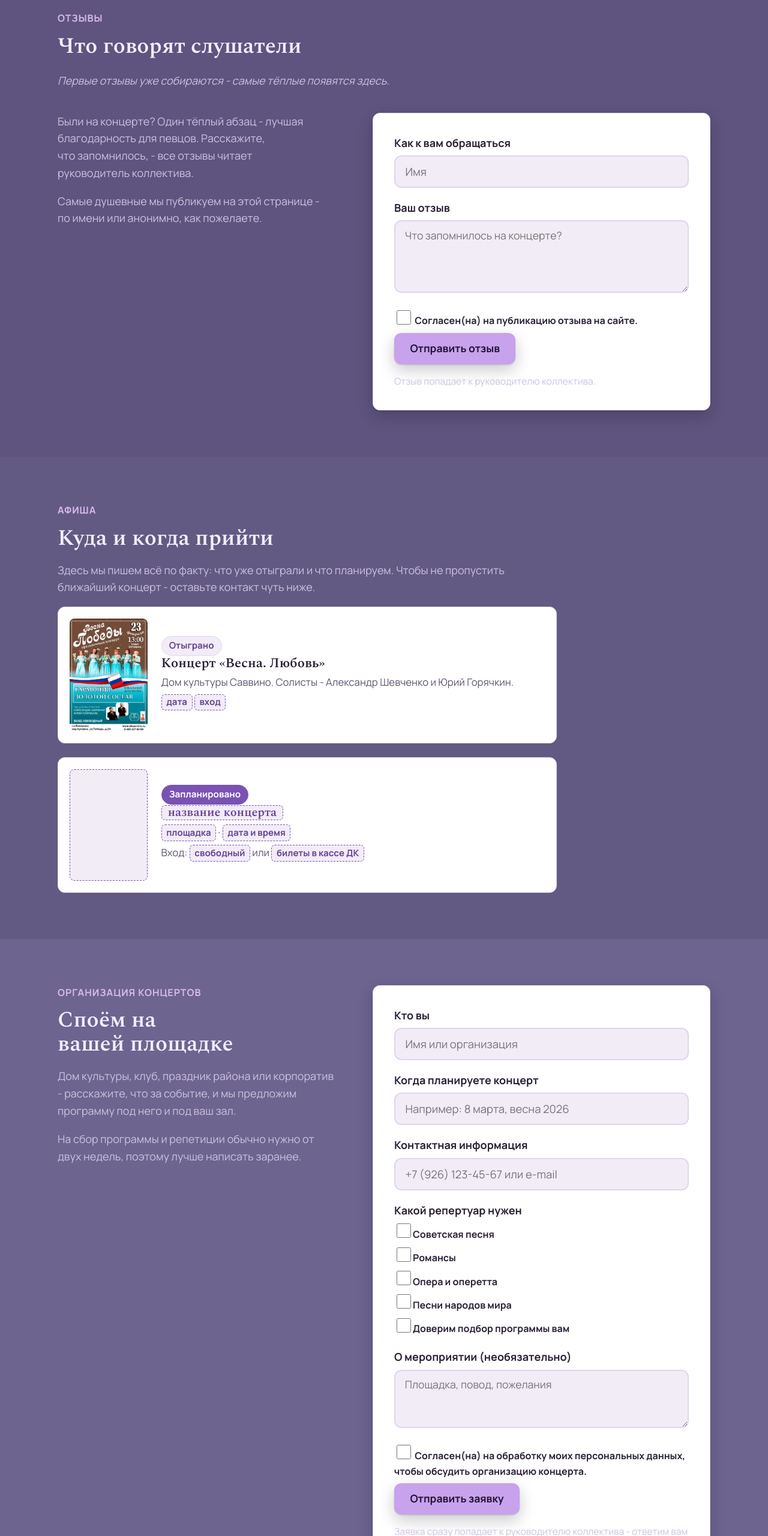
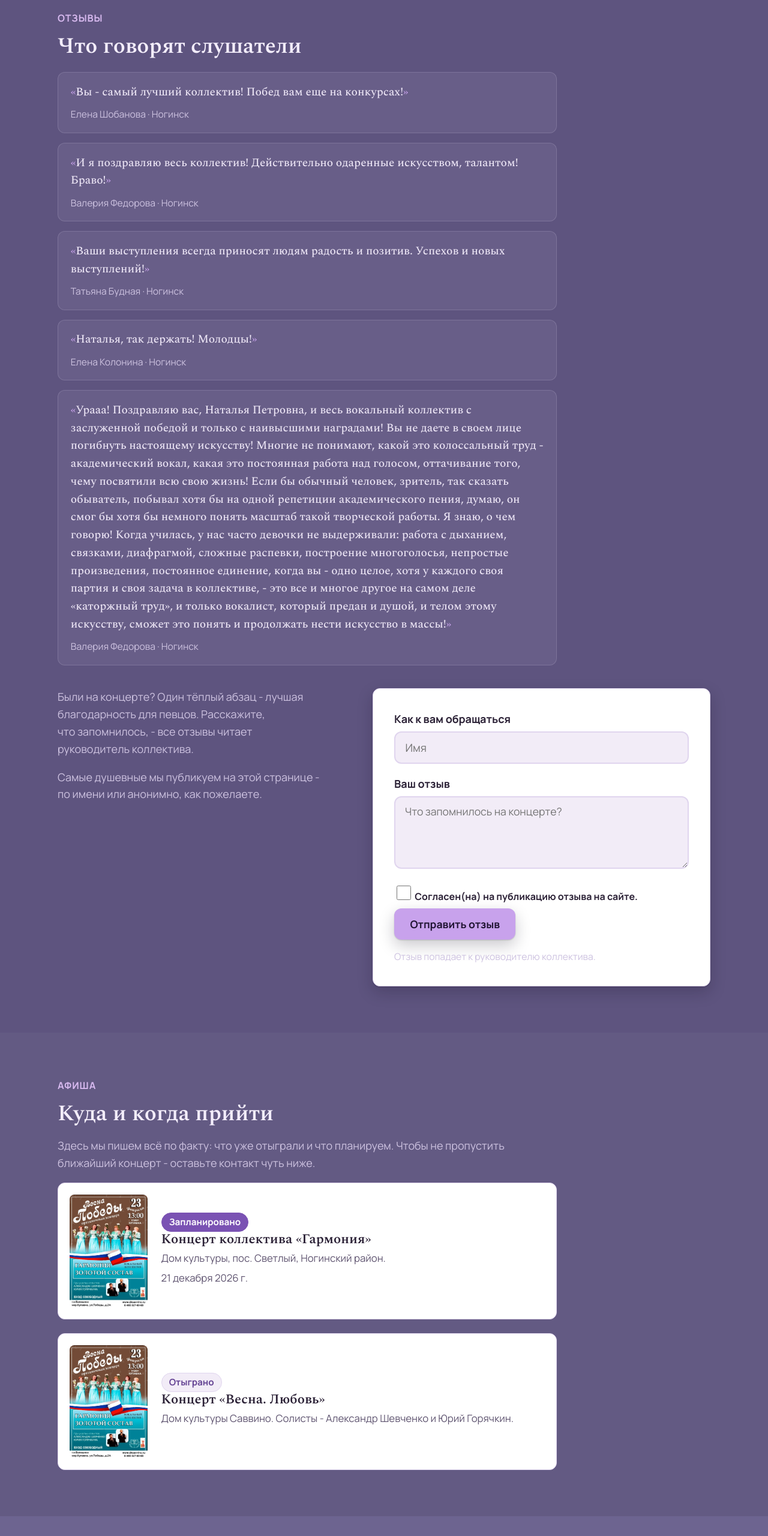
Before and after one commit to andpetzax-coder/garmoniya, a plain HTML site: page index.html in a window 1280 px wide. Shown: the part 4040-6600 px from the top of the page at 60% size. Drawn offline with Linux system fonts and the light colour scheme.

Commit message:
Боевой режим: Ногинск везде, афиша 21.12, отзывы, соцсети, телефон

```diff
--- a/index.html
+++ b/index.html
@@ -4,14 +4,14 @@
 <meta charset="utf-8">
 <meta name="robots" content="noindex, nofollow" data-publish>
 <meta name="viewport" content="width=device-width, initial-scale=1, viewport-fit=cover">
-<title>Гармония - народный вокальный коллектив · Электроугли · Афиша и видео</title>
+<title>Гармония - народный вокальный коллектив · Ногинск · Афиша и видео</title>
 <meta name="description" content="Концерты народного вокального коллектива «Гармония» в Ногинске: академический вокал и любимые песни - советская песня, романсы, оперетта. На сцене с 2000 года. Афиша, видео, контакты.">
 <meta property="og:type" content="website">
 <meta property="og:locale" content="ru_RU">
 <meta property="og:site_name" content="Гармония - народный вокальный коллектив">
-<meta property="og:title" content="Гармония - народный вокальный коллектив · Электроугли">
+<meta property="og:title" content="Гармония - народный вокальный коллектив · Ногинск">
 <meta property="og:description" content="Любимые песни в живом академическом исполнении. На сцене с 2000 года. Афиша концертов и видео выступлений.">
-<meta property="og:image" content="{{адрес-сайта}}/assets/og.jpg">
+<meta property="og:image" content="https://andpetzax-coder.github.io/garmoniya/assets/og.jpg">
 <meta property="og:image:width" content="1200">
 <meta property="og:image:height" content="630">
 <meta name="twitter:card" content="summary_large_image">
@@ -20,7 +20,7 @@
 <link rel="stylesheet" href="css/fonts.css">
 <link rel="stylesheet" href="css/site.css">
 <script type="application/ld+json">
-{"@context":"https://schema.org","@type":"MusicGroup","name":"Народный вокальный коллектив «Гармония»","description":"Академический вокал: хоры и арии из опер и оперетт, романсы, песни народов мира, советская песня. Основан в 2000 году, звание «Народный» - с 2010 года.","address":{"@type":"PostalAddress","addressLocality":"Электроугли, мкр. Светлый, Дом культуры","addressRegion":"Московская область","addressCountry":"RU"},"sameAs":["https://dk26.esgms.ru/media/item/317"]}
+{"@context":"https://schema.org","@type":"MusicGroup","name":"Народный вокальный коллектив «Гармония»","description":"Академический вокал: хоры и арии из опер и оперетт, романсы, песни народов мира, советская песня. Основан в 2000 году, звание «Народный» - с 2010 года.","address":{"@type":"PostalAddress","addressLocality":"Ногинск, пос. Светлый, Дом культуры","addressRegion":"Московская область","addressCountry":"RU"},"sameAs":["https://dk26.esgms.ru/media/item/317","https://vk.ru/id524733783","https://ok.ru/profile/400104556"]}
 </script>
 </head>
 <body>
@@ -182,13 +182,26 @@
       <span class="label">Отзывы</span>
       <h2>Что говорят слушатели</h2>
       <div class="quotes" data-quotes>
-        <!-- Лучшие отзывы публикуются карточками-цитатами. Шаблон одной карточки:
         <figure class="quote">
-          <blockquote>Текст отзыва</blockquote>
-          <figcaption>Имя · например: зрительница, Ногинск</figcaption>
+          <blockquote>Вы - самый лучший коллектив! Побед вам еще на конкурсах!</blockquote>
+          <figcaption>Елена Шобанова · Ногинск</figcaption>
         </figure>
-        Строку «совсем скоро» при этом удалите. -->
-        <p class="quotes__soon" data-quotes-soon>Первые отзывы уже собираются - самые тёплые появятся здесь.</p>
+        <figure class="quote">
+          <blockquote>И я поздравляю весь коллектив! Действительно одаренные искусством, талантом! Браво!</blockquote>
+          <figcaption>Валерия Федорова · Ногинск</figcaption>
+        </figure>
+        <figure class="quote">
+          <blockquote>Ваши выступления всегда приносят людям радость и позитив. Успехов и новых выступлений!</blockquote>
+          <figcaption>Татьяна Будная · Ногинск</figcaption>
+        </figure>
+        <figure class="quote">
+          <blockquote>Наталья, так держать! Молодцы!</blockquote>
+          <figcaption>Елена Колонина · Ногинск</figcaption>
+        </figure>
+        <figure class="quote">
+          <blockquote>Урааа! Поздравляю вас, Наталья Петровна, и весь вокальный коллектив с заслуженной победой и только с наивысшими наградами! Вы не даете в своем лице погибнуть настоящему искусству! Многие не понимают, какой это колоссальный труд - академический вокал, какая это постоянная работа над голосом, оттачивание того, чему посвятили всю свою жизнь! Если бы обычный человек, зритель, так сказать обыватель, побывал хотя бы на одной репетиции академического пения, думаю, он смог бы хотя бы немного понять масштаб такой творческой работы. Я знаю, о чем говорю! Когда училась, у нас часто девочки не выдерживали: работа с дыханием, связками, диафрагмой, сложные распевки, построение многоголосья, непростые произведения, постоянное единение, когда вы - одно целое, хотя у каждого своя партия и своя задача в коллективе, - это все и многое другое на самом деле «каторжный труд», и только вокалист, который предан и душой, и телом этому искусству, сможет это понять и продолжать нести искусство в массы!</blockquote>
+          <figcaption>Валерия Федорова · Ногинск</figcaption>
+        </figure>
       </div>
       <div class="contact__grid">
         <div>
@@ -221,21 +234,20 @@
       <p class="afisha__plan">Здесь мы пишем всё по факту: что уже отыграли и что планируем. Чтобы не пропустить ближайший концерт - оставьте контакт чуть ниже.</p>
       <div class="afisha">
         <article class="afisha__item">
+          <img src="assets/poster.webp" alt="Афиша концерта «Гармонии» в ДК пос. Светлый" width="760" height="1086" loading="lazy">
+          <div>
+            <span class="badge badge--live">Запланировано</span>
+            <h3>Концерт коллектива «Гармония»</h3>
+            <p>Дом культуры, пос. Светлый, Ногинский район.</p>
+            <p>21 декабря 2026 г.</p>
+          </div>
+        </article>
+        <article class="afisha__item">
           <img src="assets/poster.webp" alt="Афиша концерта «Весна. Любовь» в ДК Саввино" width="760" height="1086" loading="lazy">
           <div>
             <span class="badge">Отыграно</span>
             <h3>Концерт «Весна. Любовь»</h3>
             <p>Дом культуры Саввино. Солисты - Александр Шевченко и Юрий Горячкин.</p>
-            <p><span class="slot">дата</span> <span class="slot">вход</span></p>
-          </div>
-        </article>
-        <article class="afisha__item" aria-label="Шаблон будущей афиши">
-          <div class="afisha__placeholder"></div>
-          <div>
-            <span class="badge badge--live">Запланировано</span>
-            <h3><span class="slot">название концерта</span></h3>
-            <p><span class="slot">площадка</span> · <span class="slot">дата и время</span></p>
-            <p>Вход: <span class="slot">свободный</span> или <span class="slot">билеты в кассе ДК</span></p>
           </div>
         </article>
       </div>
@@ -250,6 +262,7 @@
         <h2>Споём на вашей площадке</h2>
         <p>Дом культуры, клуб, праздник района или корпоратив - расскажите, что за событие, и мы предложим программу под него и под ваш зал.</p>
         <p>На сбор программы и репетиции обычно нужно от двух недель, поэтому лучше написать заранее.</p>
+        <p>Можно и просто позвонить: <a href="tel:+79166544047">+7 (916) 654-40-47</a> (Наталья Петровна).</p>
       </div>
       <form class="form" data-form="book" novalidate>
         <label for="b-who">Кто вы</label>
@@ -289,8 +302,8 @@
         <p>Оставьте имя и телефон - когда коллектив выйдет на сцену, мы сами напишем или позвоним. Никакой рекламы и никаких лишних сообщений: только афиша.</p>
         <p>А ещё мы ведём группы, где афиша появляется первой:</p>
         <div class="follow">
-          <a class="btn btn--ghost" href="#" data-slot="{{ссылка-ОК}}" aria-label="Группа коллектива в Одноклассниках (ссылка добавится)">Группа в Одноклассниках</a>
-          <a class="btn btn--ghost" href="#" data-slot="{{ссылка-TG}}" aria-label="Telegram-канал коллектива (ссылка добавится)">Telegram-канал</a>
+          <a class="btn btn--ghost" href="https://ok.ru/profile/400104556" target="_blank" rel="noopener">Мы в Одноклассниках</a>
+          <a class="btn btn--ghost" href="https://vk.ru/id524733783" target="_blank" rel="noopener">Мы во ВКонтакте</a>
         </div>
         <div class="share">
           <button class="btn btn--ghost" type="button" data-share>Поделиться ссылкой</button>
@@ -319,8 +332,9 @@
   <div class="wrap foot__grid">
     <div>
       <p><b>Народный вокальный коллектив «Гармония»</b></p>
-      <p>г. Ногинск, мкр. Светлый, Дом культуры</p>
-      <p><a href="https://dk26.esgms.ru/media/item/317" target="_blank" rel="noopener">Коллектив на сайте ДК</a> · <a href="https://dk26.esgms.ru" target="_blank" rel="noopener">Сайт дома культуры</a></p>
+      <p>Ногинск, пос. Светлый, Дом культуры</p>
+      <p>Телефон: <a href="tel:+79166544047">+7 (916) 654-40-47</a> - Наталья Петровна Еван, руководитель</p>
+      <p><a href="https://vk.ru/id524733783" target="_blank" rel="noopener">ВКонтакте</a> · <a href="https://ok.ru/profile/400104556" target="_blank" rel="noopener">Одноклассники</a> · <a href="https://dk26.esgms.ru/media/item/317" target="_blank" rel="noopener">Коллектив на сайте ДК</a> · <a href="https://dk26.esgms.ru" target="_blank" rel="noopener">Сайт дома культуры</a></p>
     </div>
     <nav aria-label="Навигация в подвале">
       <a href="#about">Кто мы</a>
--- a/js/main.js
+++ b/js/main.js
@@ -124,7 +124,7 @@
   if (shareBtn) {
     shareBtn.addEventListener("click", function () {
       var url = window.location.href;
-      var text = "Народный вокальный коллектив «Гармония» из Электроуглей - послушайте!";
+      var text = "Народный вокальный коллектив «Гармония» из Ногинска - послушайте!";
       if (navigator.share) {
         navigator.share({ title: document.title, text: text, url: url }).catch(function () {});
       } else if (navigator.clipboard) {
```
